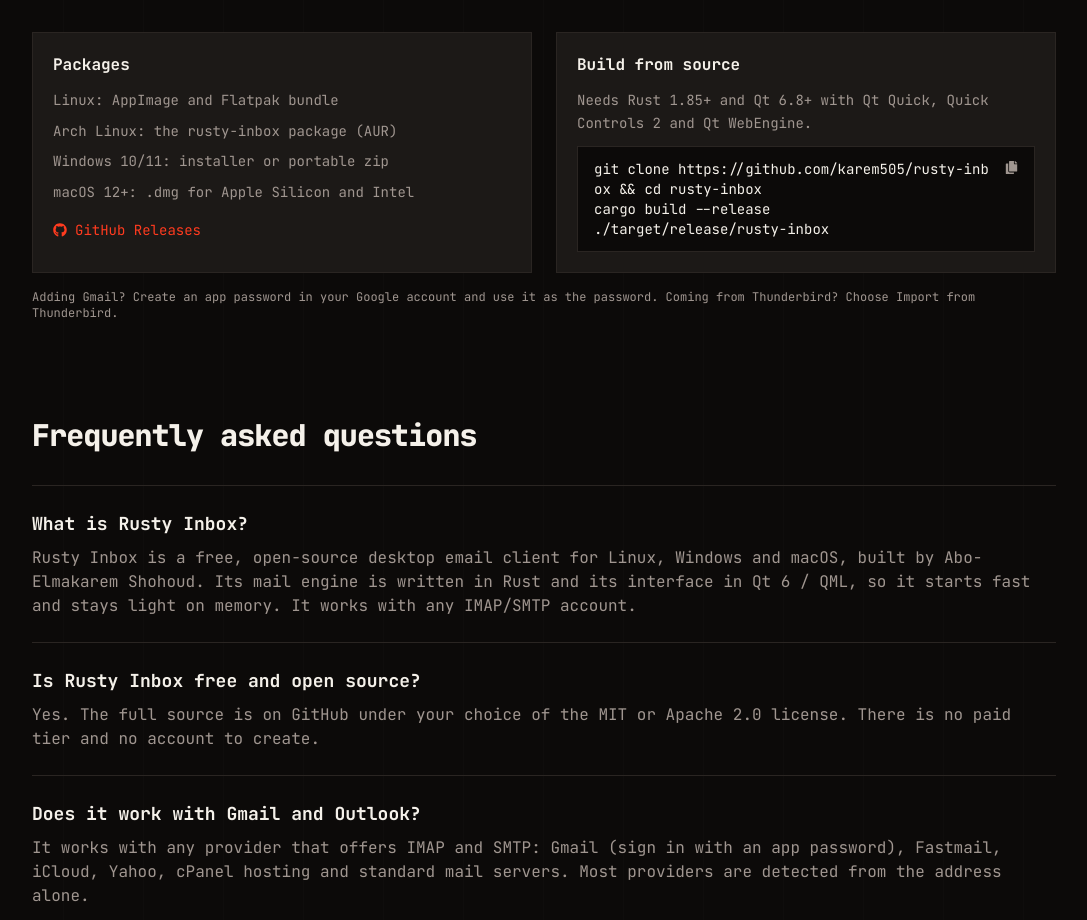
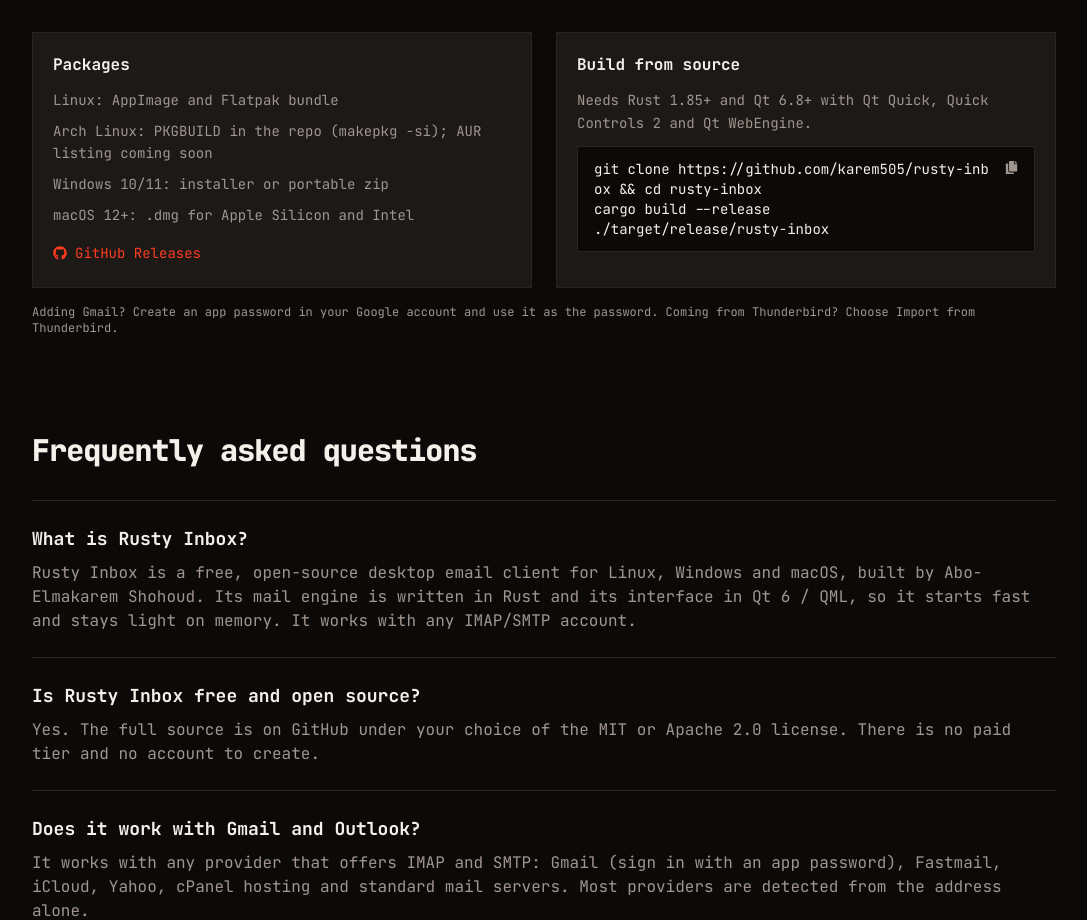
Before and after one commit to karem505/portfolio, a Next.js app: page /apps/rusty-inbox in a window 1280 px wide. Shown: the part 4100-5020 px from the top of the page, without its empty margins (96-1183 px from the left). Built offline with nearby package versions, Linux system fonts and the light colour scheme; no server answers; the database is empty.

Commit message:
rusty-inbox: AUR listing is not live yet; point Arch users at the repo PKGBUILD

```diff
--- a/app/apps/rusty-inbox/page.tsx
+++ b/app/apps/rusty-inbox/page.tsx
@@ -308,7 +308,7 @@ cargo build --release
                 <h3 className={`text-paper font-bold text-base mb-3 ${font}`}>{t('Packages', 'الحزم الجاهزة')}</h3>
                 <ul className={`flex flex-col gap-2 text-ash text-sm leading-relaxed ${font}`}>
                   <li>{t('Linux: AppImage and Flatpak bundle', 'لينكس: AppImage وحزمة Flatpak')}</li>
-                  <li>{t('Arch Linux: the rusty-inbox package (AUR)', 'آرتش لينكس: حزمة rusty-inbox على AUR')}</li>
+                  <li>{t('Arch Linux: PKGBUILD in the repo (makepkg -si); AUR listing coming soon', 'آرتش لينكس: ملف PKGBUILD داخل المستودع (makepkg -si)، وحزمة AUR قريبًا')}</li>
                   <li>{t('Windows 10/11: installer or portable zip', 'ويندوز 10/11: مثبّت أو نسخة محمولة zip')}</li>
                   <li>{t('macOS 12+: .dmg for Apple Silicon and Intel', 'ماك 12+: ملف dmg لمعالجات Apple Silicon و Intel')}</li>
                 </ul>
```
